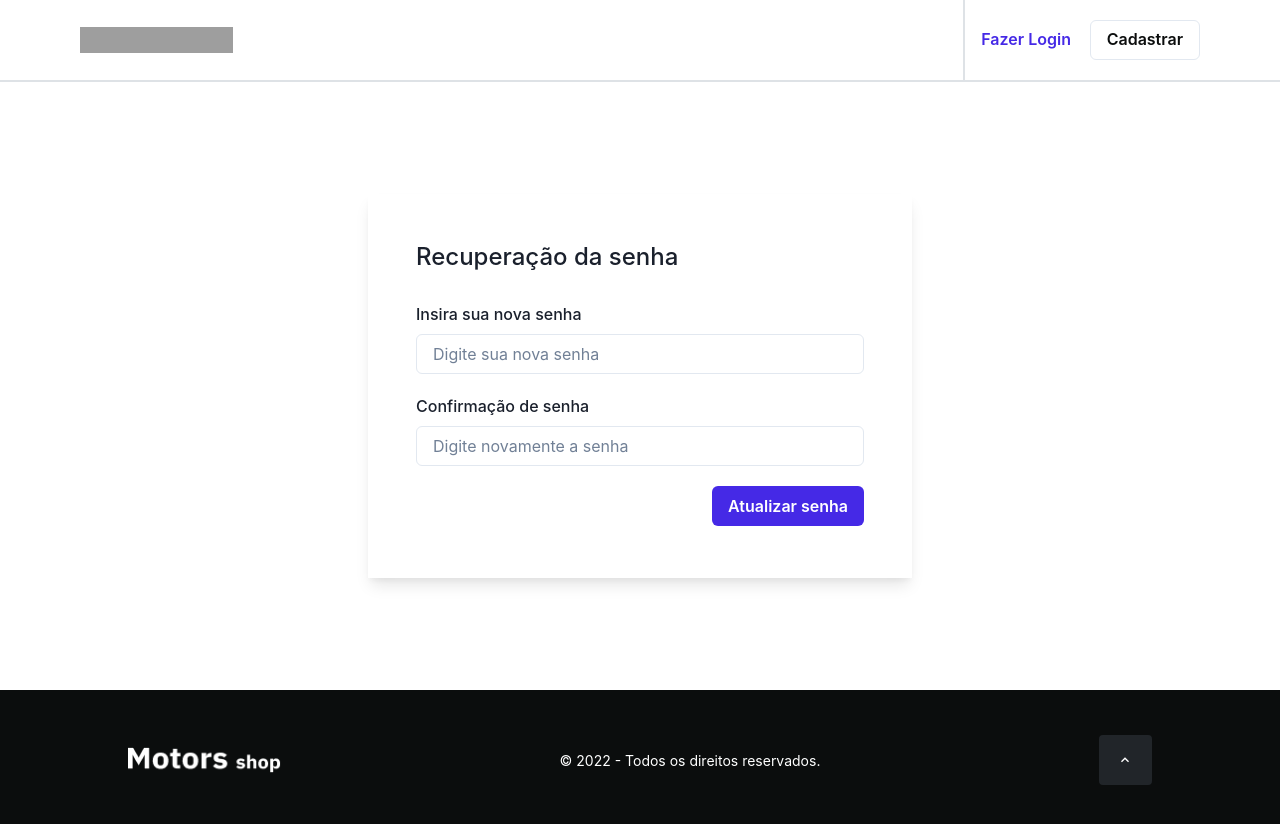
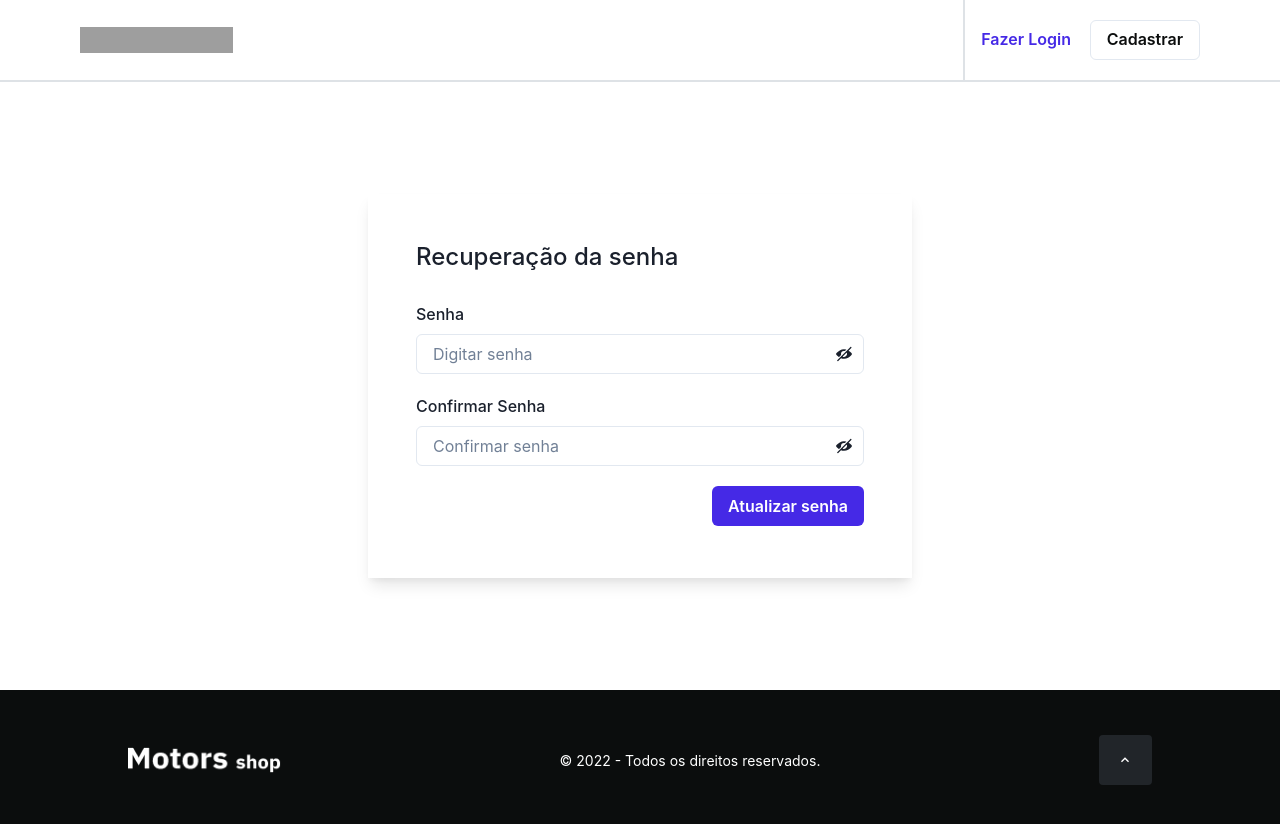
Before and after one commit to group6-t14-alex/front-motors-shop, a Next.js app: page /resetPassword/1 in a window 1280 px wide. Shown: the top 824 px of the page. Built offline with nearby package versions, Linux system fonts and the light colour scheme; no server answers; grey boxes are pictures that could not be loaded.

Commit message:
Fix some styles

```diff
--- a/src/components/forms/resetPasswordForm.tsx
+++ b/src/components/forms/resetPasswordForm.tsx
@@ -5,23 +5,32 @@ import {
     Box,
     Stack,
     Input,
-    Button
+    Button,
+    InputGroup,
+    InputRightElement,
+    FormErrorMessage,
 } from '@chakra-ui/react'
-
+import { ViewIcon, ViewOffIcon } from "@chakra-ui/icons";
 import { useForm } from "react-hook-form";
 import { zodResolver } from '@hookform/resolvers/zod'
 import { RecoveryPasswordData, recoveryPasswordSchema} from '@/schemas/user.schema';
 import { useAuth } from '@/contexts/authContext';
+import { useState } from "react";
+import { useToast } from "@chakra-ui/toast";
 
 interface ResetPasswordProps {
     token: string;
   }
 
 export const ResetPasswordForm = ({token}:ResetPasswordProps) => {
+    const [showPassword, setShowPassword] = useState(false);
+    const [showConfirmPassword, setShowConfirmPassword] = useState(false);
+    const toast = useToast();
 
     const {
         register,
-        handleSubmit
+        handleSubmit,
+        formState: { errors },
      } = useForm<RecoveryPasswordData>({
         resolver: zodResolver(recoveryPasswordSchema)
     });
@@ -30,6 +39,18 @@ export const ResetPasswordForm = ({token}:ResetPasswordProps) => {
 
     const onFormSubmit = (password: RecoveryPasswordData) => {
         console.log(password);
+        if (password.password != password.confirmPassword) {
+            console.log("senhas diferentes");
+            toast({
+                position: "top-right",
+                title: "Erro",
+                description: "As senhas precisam ser iguais!",
+                status: "error",
+                duration: 6000,
+                isClosable: true,
+              });
+        }
+        console.log(password, token);
         newPassword(password, token);
       };
 
@@ -59,15 +80,68 @@ export const ResetPasswordForm = ({token}:ResetPasswordProps) => {
                 <Box height={"90%"} width={"100%"} >
                     <form onSubmit={handleSubmit(onFormSubmit)}>
                         <Stack height={"14rem"} display={'flex'} flexDir={'column'} justifyContent={'space-around'}>
-                            <FormControl id={"password"} h={'6rem'} gap={"body3"}>
+                            {/* <FormControl id={"password"} h={'6rem'} gap={"body3"}>
                                 <FormLabel>Insira sua nova senha</FormLabel>
                                 <Input placeholder={"Digite sua nova senha"} {...register("password")}/>
-                            </FormControl>
+                            </FormControl> */}
 
-                            <FormControl id={"confirmPassword"} h={'6rem'} gap={"body3"}>
+                            {/* <FormControl id={"confirmPassword"} h={'6rem'} gap={"body3"}>
                                 <FormLabel>Confirmação de senha</FormLabel>
                                 <Input placeholder={"Digite novamente a senha"} {...register("confirmPassword")}/>
-                            </FormControl>
+                            </FormControl> */}
+
+                        <FormControl id="password" isInvalid={Boolean(errors.password)} h={'6rem'} gap={"body3"}>
+                            <FormLabel>Senha</FormLabel>
+                            <InputGroup>
+                            <Input
+                                type={showPassword ? "text" : "password"}
+                                placeholder={"Digitar senha"}
+                                {...register("password")}
+                            />
+                            <InputRightElement h={"full"}>
+                                <Button
+                                variant={"ghost"}
+                                onClick={() =>
+                                    setShowPassword((showPassword) => !showPassword)
+                                }
+                                >
+                                {showPassword ? <ViewIcon /> : <ViewOffIcon />}
+                                </Button>
+                            </InputRightElement>
+                            </InputGroup>
+                            <FormErrorMessage>
+                            {errors.password && errors.password.message}
+                            </FormErrorMessage>
+                        </FormControl>
+
+                        <FormControl
+                            id="confirmPassword"
+                            isInvalid={Boolean(errors.confirmPassword)}
+                            h={'6rem'} gap={"body3"}
+                        >
+                            <FormLabel>Confirmar Senha</FormLabel>
+                            <InputGroup>
+                            <Input
+                                type={showConfirmPassword ? "text" : "password"}
+                                placeholder={"Confirmar senha"}
+                                {...register("confirmPassword")}
+
+                            />
+                            <InputRightElement h={"full"}>
+                                <Button
+                                variant={"ghost"}
+                                onClick={() =>
+                                    setShowConfirmPassword((showPassword) => !showPassword)
+                                }
+                                >
+                                {showConfirmPassword ? <ViewIcon /> : <ViewOffIcon />}
+                                </Button>
+                            </InputRightElement>
+                            </InputGroup>
+                            <FormErrorMessage>
+                            {errors.confirmPassword && errors.confirmPassword.message}
+                            </FormErrorMessage>
+                        </FormControl>
 
                             <Box display={'flex'} justifyContent={'flex-end'}
                             gap={'1rem'} alignItems={'center'}>
```
Also changed, not shown: src/components/modals/editProfie.tsx (+5 -9 lines), src/pages/[id].tsx (+2 -7 lines), src/pages/index.tsx (+5 -4 lines), src/pages/profile.tsx (+7 -2 lines).
